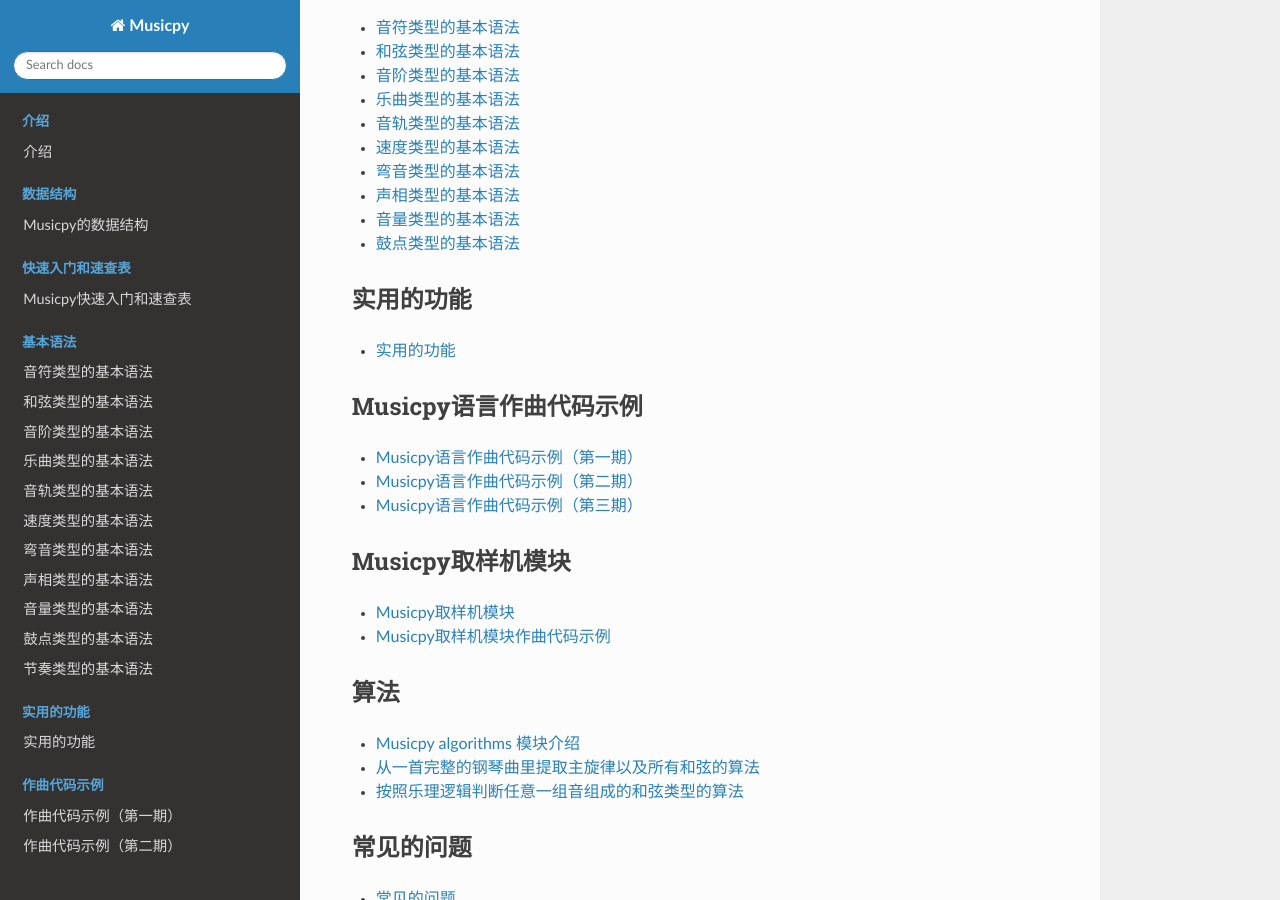
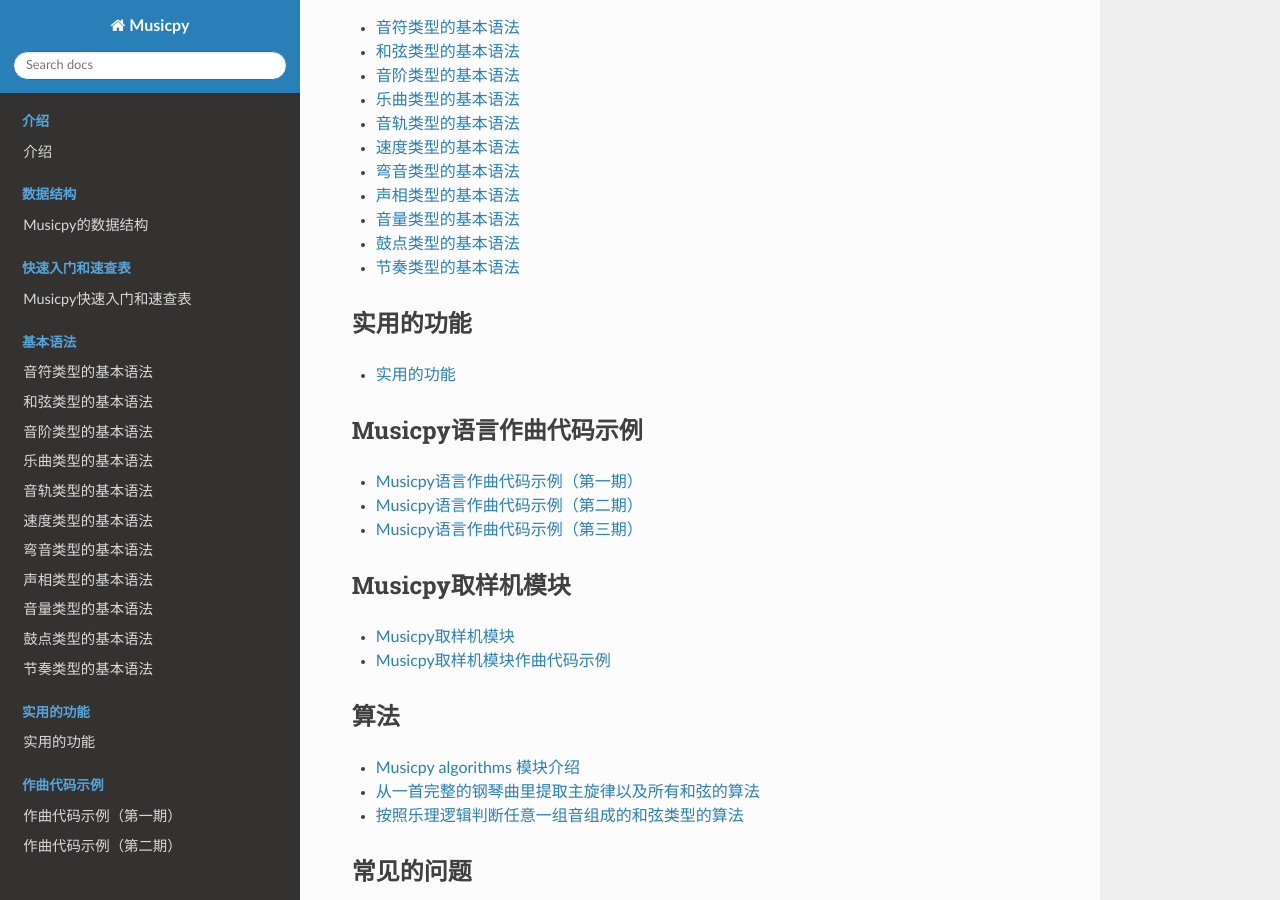
Before and after one commit to Rainbow-Dreamer/musicpy_docs_zh_CN, an MkDocs documentation site: the page built from docs/index.md, in a window 1280 px wide and 900 px high, scrolled down 1533 px. Built offline with MkDocs 1.6.1, drawn with Linux system fonts in a browser that asks for light colours; nearby versions of some CDN libraries.

Commit message:
Update index.md

```diff
--- a/docs/index.md
+++ b/docs/index.md
@@ -69,6 +69,7 @@ play(result)
 * [声相类型的基本语法](https://musicpy.readthedocs.io/zh_CN/latest/Basic%20syntax%20of%20pan%20type/)
 * [音量类型的基本语法](https://musicpy.readthedocs.io/zh_CN/latest/Basic%20syntax%20of%20volume%20type/)
 * [鼓点类型的基本语法](https://musicpy.readthedocs.io/zh_CN/latest/Basic%20syntax%20of%20drum%20type/)
+* [节奏类型的基本语法](https://musicpy.readthedocs.io/zh_CN/latest/Basic%20syntax%20of%20rhythm%20type/)
 
 ## 实用的功能
 
```
